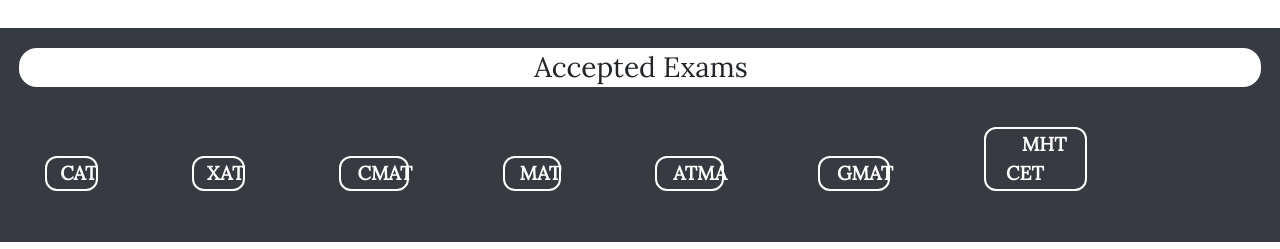
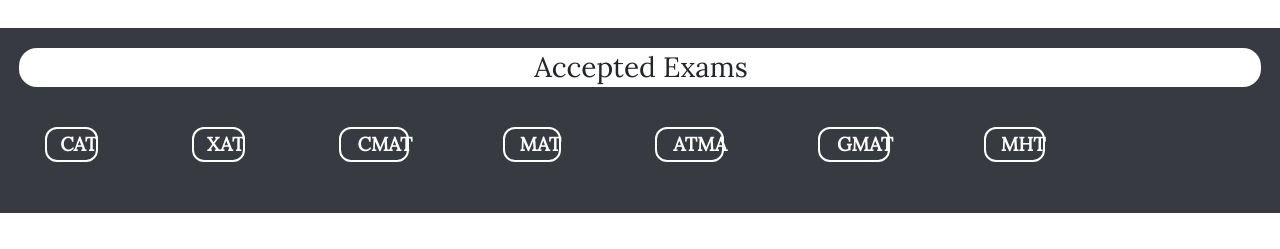
Before and after one commit to vidishagrover/college, a plain HTML site: page index.html in a window 1280 px wide. Shown: the part 3081-3330 px from the top of the page. Drawn offline with nearby package versions, Linux system fonts and the light colour scheme; a web font is replaced by a local one.

Commit message:
Update index.html

```diff
--- a/index.html
+++ b/index.html
@@ -227,7 +227,7 @@
             <span class="resbutton">
                 <button class="button"><span class="text">ATMA</span></button>
                 <button class="button"><span class="text">GMAT</span></button>
-                <button class="mbutton"><span class="text">MHT CET</span></button>
+                <button class="mbutton"><span class="text">MHT</span></button>
             </span>
 
         </div>
```
